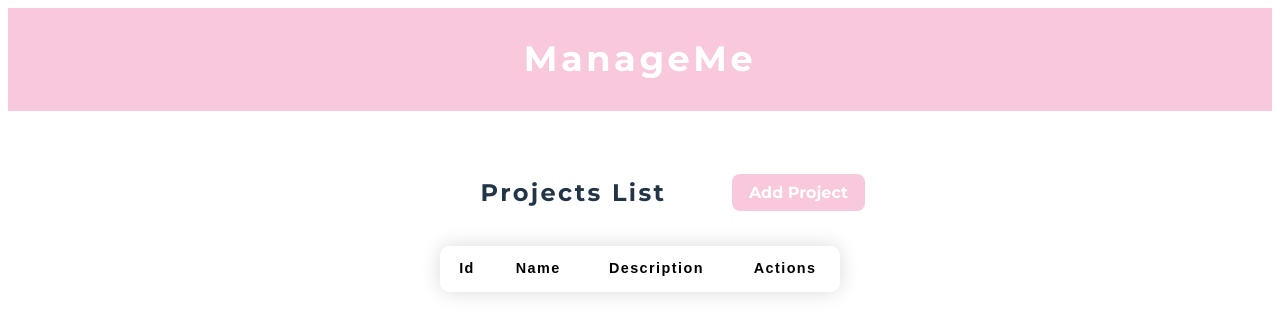
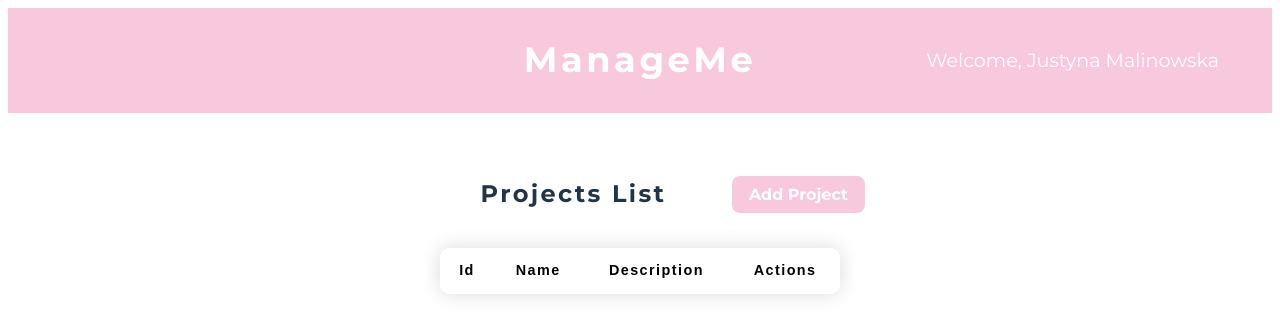
Before and after one commit to justynamalinowska/WebAppsLab, a React (Vite) app in the folder ManagMe/: page / in a window 1280 px wide. Shown: the top 336 px of the page. Built offline with nearby package versions, Linux system fonts and the light colour scheme.

Commit message:
Add user

```diff
--- a/ManagMe/src/components/Home.style.css
+++ b/ManagMe/src/components/Home.style.css
@@ -4,6 +4,32 @@
     border: 3px solid transparent;
     text-align: center;
     letter-spacing: 20%;
+    display: flex;
+    justify-content: center;
+    align-items: center;
+    padding: 30px;
+}
+
+.article-header header {
+    display: flex;
+    justify-content: center;
+    align-items: center;
+    width: 100%;
+    position: relative;
+}
+
+.article-header h1 {
+    margin: 0;
+    flex-grow: 1;
+    text-align: center;
+}
+
+.article-header p {
+    margin: 0;
+    font-size: 1.2em;
+    color: #ffffff;
+    position: absolute;
+    right: 20px;
 }
 
 .section-content{
--- a/ManagMe/src/components/Home.tsx
+++ b/ManagMe/src/components/Home.tsx
@@ -4,12 +4,14 @@ import { IProject, PageEnum } from "./Project.type";
 import ProjectList from "./ProjectList";
 import AddProject from "./AddProject";
 import EditProject from "./EditProject";
+import User from "./User";
 
 const Home = () => {
 
     const [projectList, setProjectsList] = useState([] as IProject[]);
     const [shownPage, setShownPage] = useState(PageEnum.list);
     const [dataToEdit, setDataToEdit] = useState({} as IProject);
+    const [user, setUser] = useState(new User("Justyna", "Malinowska"));
 
     const showListPage = () => setShownPage(PageEnum.list);
 
@@ -58,6 +60,7 @@ const Home = () => {
         <article className="article-header">
             <header>
                 <h1>ManageMe</h1>
+                <p>Welcome, {user.name} {user.surname}</p>
             </header>
         </article>
 
--- /dev/null
+++ b/ManagMe/src/components/User.tsx
@@ -0,0 +1,5 @@
+class User {
+    constructor(public name: string, public surname: string) {}
+  }
+
+  export default User;
```
